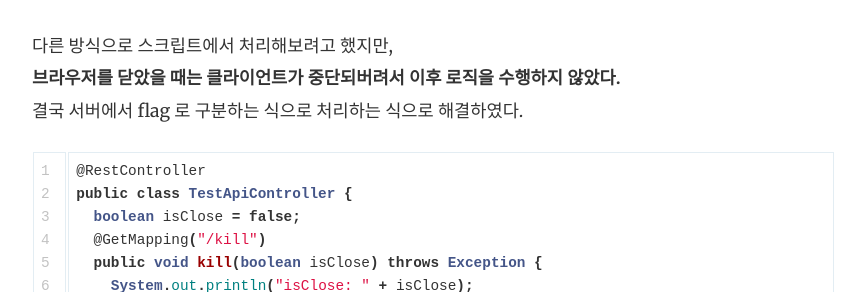
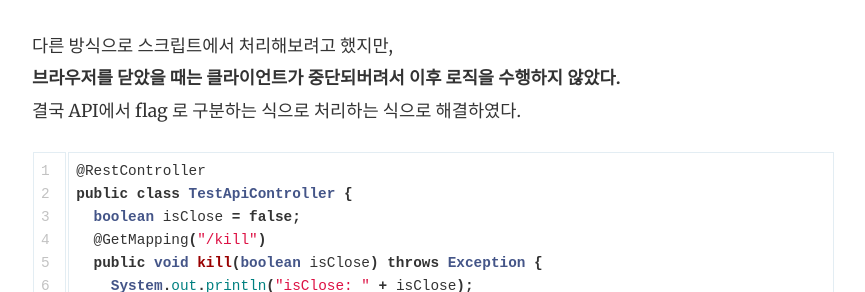
Before and after one commit to kdh0981/kdh0981.github.io, a Jekyll site: the page built from _posts/2019-12-20-div-refresh-close.md, in a window 1280 px wide and 900 px high, scrolled down 346 px. Shown: the part 160-452 px from the top of the window, without its empty margins (253-1118 px from the left). Built offline with Jekyll 4.4.1, drawn with Linux system fonts in a browser that asks for light colours; nearby versions of some CDN libraries; comment, search, counter and statistics services are not loaded.

Commit message:
내용 수정

````diff
--- a/_posts/2019-12-20-div-refresh-close.md
+++ b/_posts/2019-12-20-div-refresh-close.md
@@ -14,7 +14,7 @@ categories: [Springboot, Javascript]
 
 다른 방식으로 스크립트에서 처리해보려고 했지만,
 **브라우저를 닫았을 때는 클라이언트가 중단되버려서 이후 로직을 수행하지 않았다.**
-결국 서버에서 flag 로 구분하는 식으로 처리하는 식으로 해결하였다.
+결국 API에서 flag 로 구분하는 식으로 처리하는 식으로 해결하였다.
 
 ``` java
 @RestController
````
